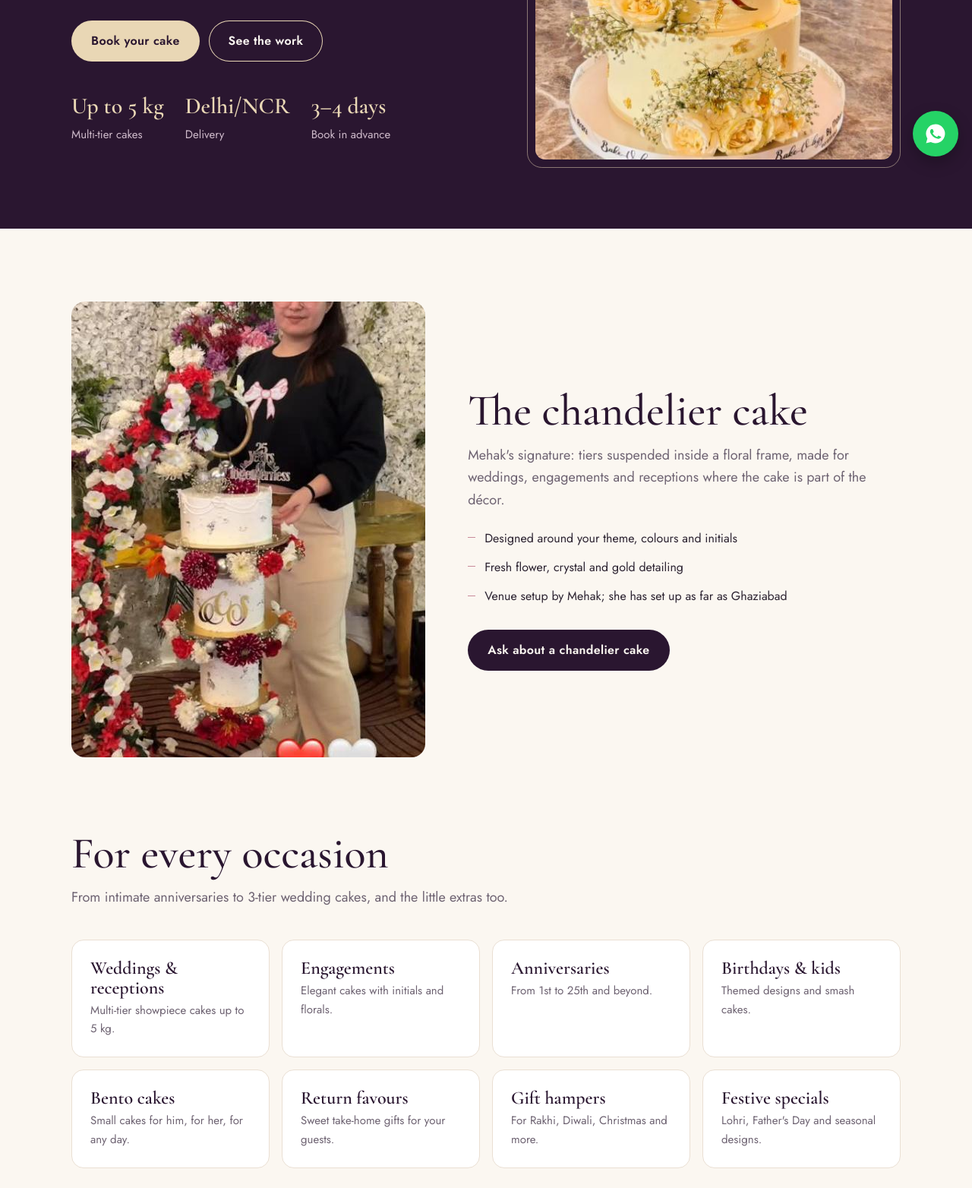
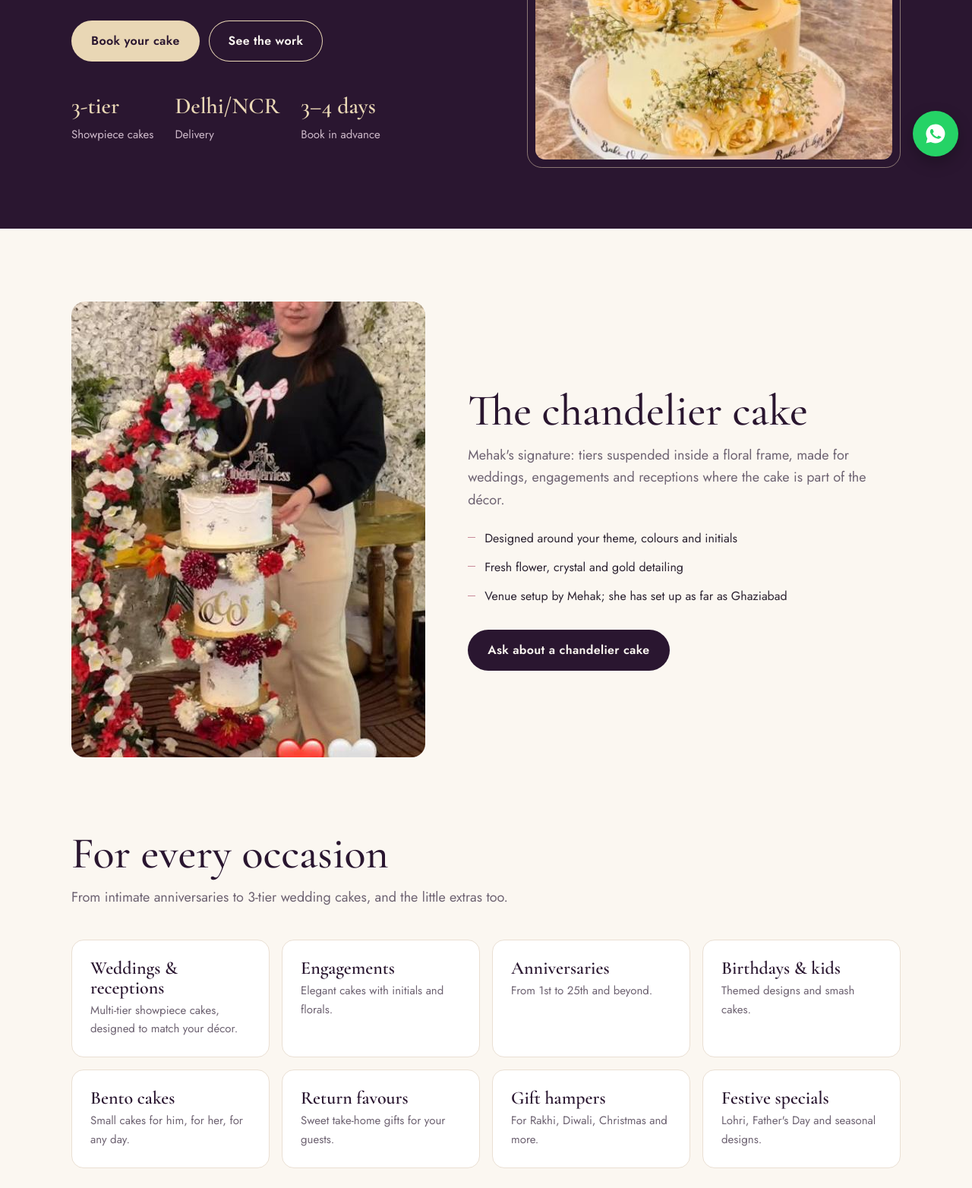
Before and after one commit to abhay2340/footfallboost-site, a plain HTML site: page s/bakeology/index.html in a window 1280 px wide. Shown: the part 576-2140 px from the top of the page at 76% size. Drawn offline with nearby package versions, Linux system fonts and the light colour scheme.

Commit message:
Bakeology: remove implied size cap
Co-Authored-By: Claude Opus 5.5 <noreply@anthropic.com>
Claude-Session: https://claude.ai/code/session_01LTWcP5BKDAuoPy6f3ymbkm

```diff
--- a/s/bakeology/index.html
+++ b/s/bakeology/index.html
@@ -101,7 +101,7 @@ footer{background:var(--plum);color:#CDB9C9;text-align:center;padding:30px 0 100
 <h1>Cakes made to be the <i>centrepiece</i> of your celebration.</h1>
 <p>Customised wedding, engagement, anniversary and chandelier cakes by Delhi home baker Mehak Arora, designed around your theme and delivered across Delhi/NCR.</p>
 <div class="row"><a class="btn" href="#book" data-umami-event="Sample order click" data-umami-event-location="hero">Book your cake</a><a class="btn line" href="#gallery">See the work</a></div>
-<div class="facts"><div><b>Up to 5 kg</b>Multi-tier cakes</div><div><b>Delhi/NCR</b>Delivery</div><div><b>3–4 days</b>Book in advance</div></div>
+<div class="facts"><div><b>3-tier</b>Showpiece cakes</div><div><b>Delhi/NCR</b>Delivery</div><div><b>3–4 days</b>Book in advance</div></div>
 </div>
 <div class="arch"><img src="/s/bakeology/img/hero.jpg" alt="Three-tier floral wedding cake with initials" width="600" height="600"></div>
 </div>
@@ -125,7 +125,7 @@ footer{background:var(--plum);color:#CDB9C9;text-align:center;padding:30px 0 100
 <h2>For every occasion</h2>
 <p class="lead">From intimate anniversaries to 3-tier wedding cakes, and the little extras too.</p>
 <div class="occ">
-<div><h3>Weddings &amp; receptions</h3><p>Multi-tier showpiece cakes up to 5 kg.</p></div>
+<div><h3>Weddings &amp; receptions</h3><p>Multi-tier showpiece cakes, designed to match your décor.</p></div>
 <div><h3>Engagements</h3><p>Elegant cakes with initials and florals.</p></div>
 <div><h3>Anniversaries</h3><p>From 1st to 25th and beyond.</p></div>
 <div><h3>Birthdays &amp; kids</h3><p>Themed designs and smash cakes.</p></div>
```
